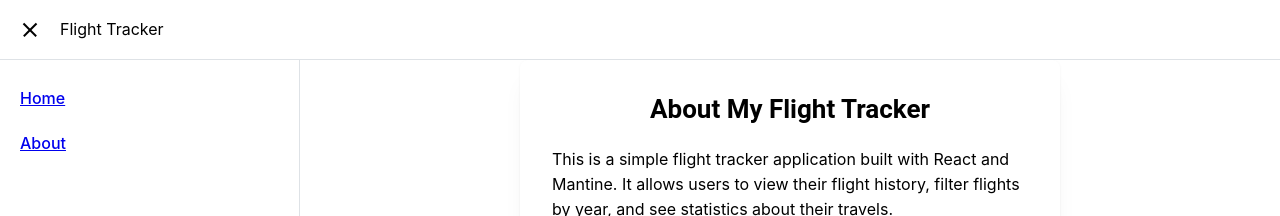
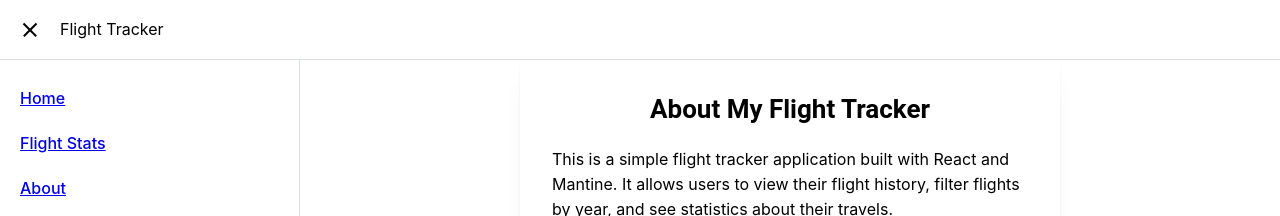
Before and after one commit to FedericoTartarini/fly-log, a React (Vite) app: page /about in a window 1280 px wide. Shown: the top 216 px of the page. Built offline with nearby package versions, Linux system fonts and the light colour scheme.

Commit message:
feat: created page for detailed FlightStats.jsx

```diff
--- a/src/App.jsx
+++ b/src/App.jsx
@@ -40,6 +40,9 @@ export function App() {
         <NavLink to="/" className={classes.control}>
           Home
         </NavLink>
+        <NavLink to="/flights_stats" className={classes.control}>
+          Flight Stats
+        </NavLink>
         <NavLink to="/about" className={classes.control}>
           About
         </NavLink>
--- a/src/main.jsx
+++ b/src/main.jsx
@@ -8,6 +8,7 @@ import { createTheme, MantineProvider, ColorSchemeScript } from "@mantine/core";
 import { App } from "./App.jsx";
 import Home from "./pages/Home.jsx";
 import About from "./pages/About.jsx";
+import FlightStats from "./pages/FlightStats.jsx";
 
 const router = createBrowserRouter([
   {
@@ -22,7 +23,10 @@ const router = createBrowserRouter([
         path: "about",
         element: <About />,
       },
-      // Add other routes here
+      {
+        path: "flights_stats",
+        element: <FlightStats />,
+      },
     ],
   },
 ]);
--- a/src/pages/About.jsx
+++ b/src/pages/About.jsx
@@ -1,4 +1,3 @@
-// src/pages/About.jsx
 import { Title, Text, Paper } from "@mantine/core";
 
 function About() {
--- /dev/null
+++ b/src/pages/FlightStats.jsx
@@ -0,0 +1,13 @@
+import React from "react";
+
+function FlightStats() {
+  return (
+    <>
+      <h1>Flight Statistics</h1>
+      <p>Flight statistics will be displayed here.</p>
+      {/* You can add components to display flight statistics here */}
+    </>
+  );
+}
+
+export default FlightStats;
```
